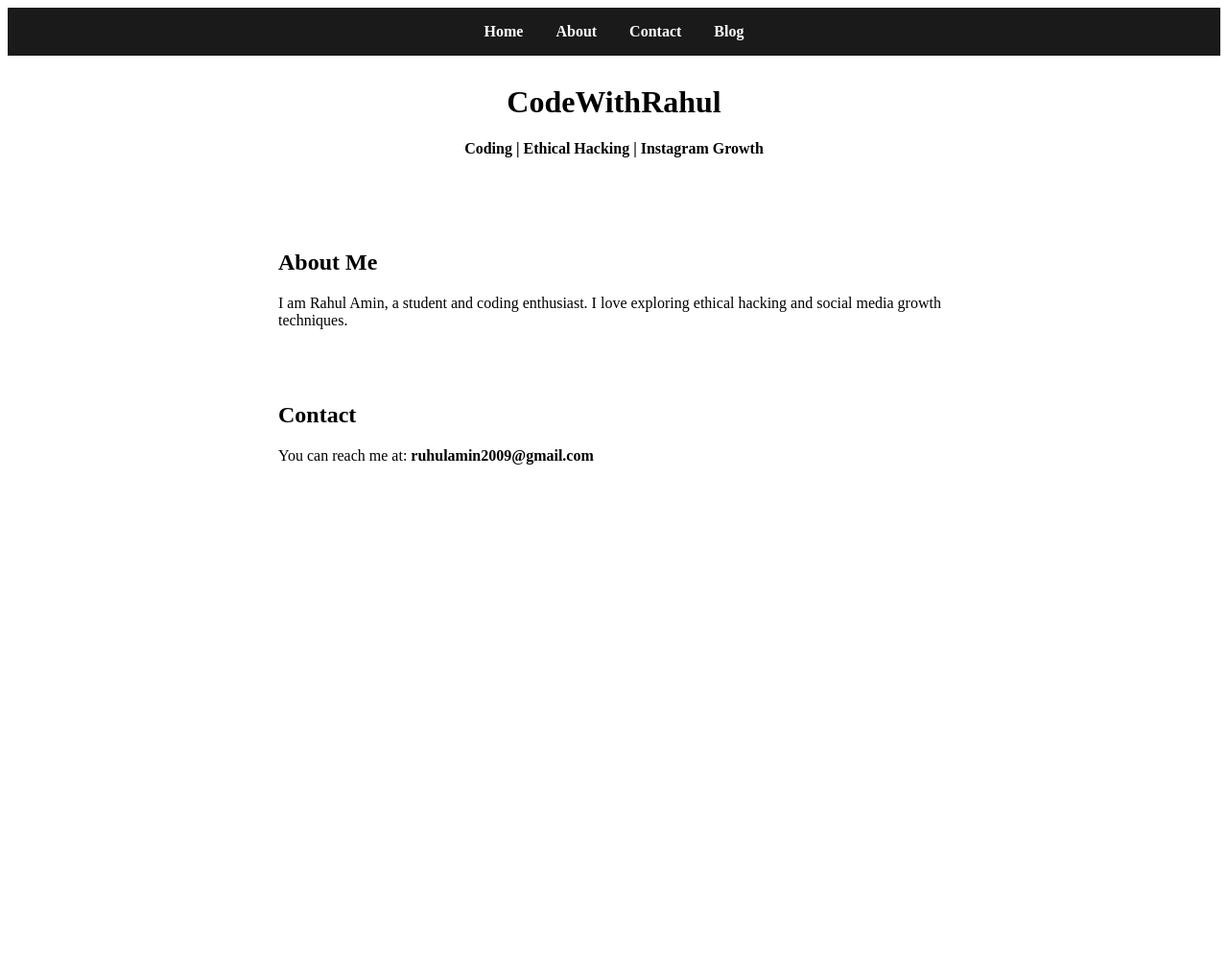
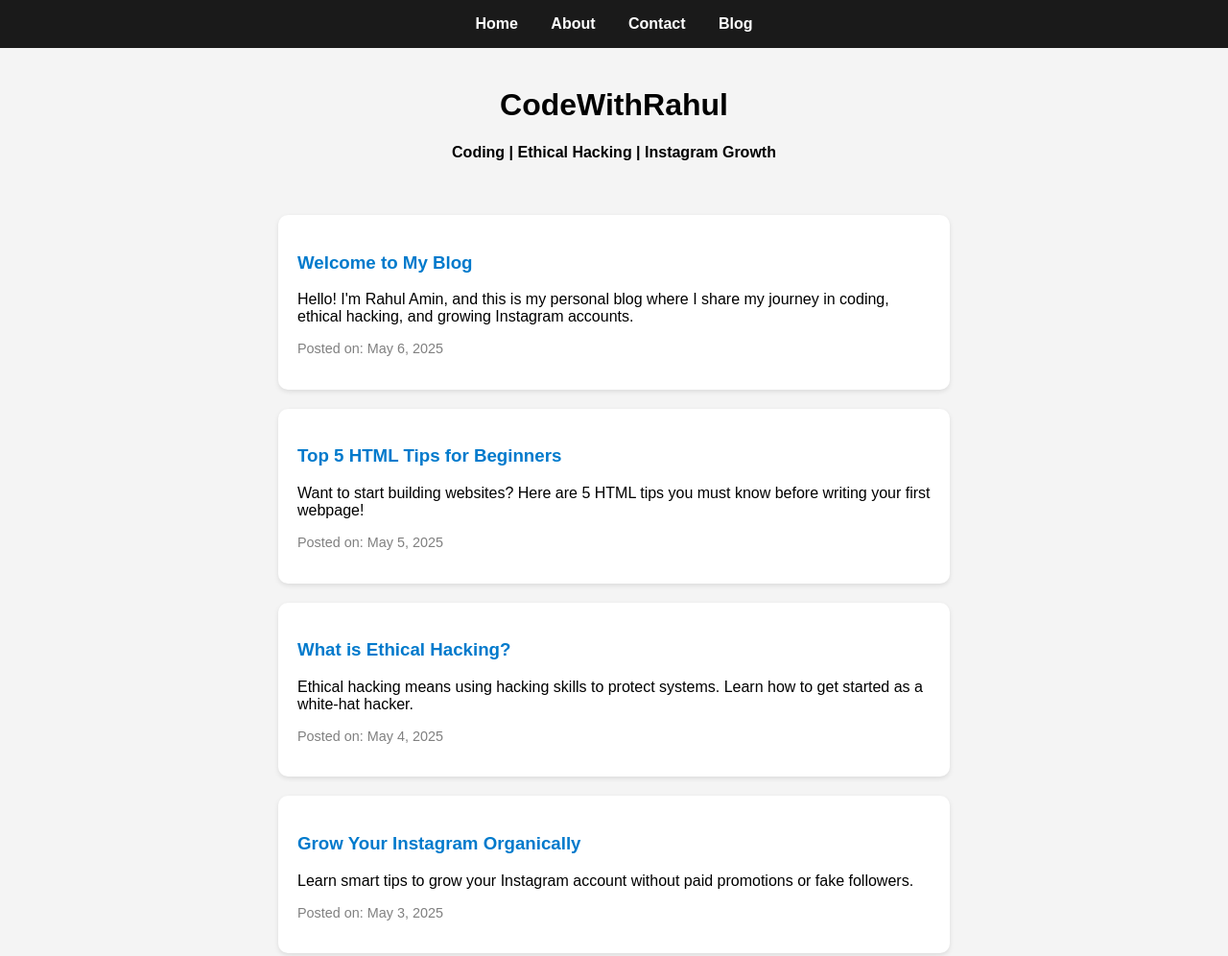
Before and after one commit to RuhulAmin2009/codewithrahul, a plain HTML site: page Index.html in a window 1280 px wide. Shown: the top 996 px of the page at 96% size. Before the commit the page ends 800 px from the top, so only its background shows below. Drawn offline with Linux system fonts and the light colour scheme.

Commit message:
Update Index.html

```diff
--- a/Index.html
+++ b/Index.html
@@ -1,32 +1,112 @@
+<!DOCTYPE html>
+<html lang="en">
+<head>
+  <meta charset="UTF-8">
+  <meta name="viewport" content="width=device-width, initial-scale=1.0">
+  <title>CodeWithRahul</title>
+  <style>
+    body {
+      font-family: Arial, sans-serif;
+      background-color: #f4f4f4;
+      margin: 0;
+      padding: 0;
+    }
+
+    nav {
+      background-color: #1a1a1a;
+      padding: 1rem;
+      text-align: center;
+    }
+
+    nav a {
+      color: white;
+      margin: 0 15px;
+      text-decoration: none;
+      font-weight: bold;
+    }
+
+    .container {
+      max-width: 700px;
+      margin: auto;
+      padding: 20px;
+    }
+
+    h1, h2 {
+      text-align: center;
+    }
+
+    .card {
+      background-color: white;
+      border-radius: 10px;
+      padding: 20px;
+      margin-bottom: 20px;
+      box-shadow: 0 2px 5px rgba(0,0,0,0.1);
+    }
+
+    .card h3 {
+      color: #007acc;
+    }
+
+    .date {
+      font-size: 0.9em;
+      color: gray;
+    }
+  </style>
+</head>
 <body>
+
   <!-- Navigation Bar -->
-  <nav style="background-color:#1a1a1a; padding: 1rem; text-align: center;">
-    <a href="#" style="color: white; margin: 0 15px; text-decoration: none; font-weight: bold;">Home</a>
-    <a href="#about" style="color: white; margin: 0 15px; text-decoration: none; font-weight: bold;">About</a>
-    <a href="#contact" style="color: white; margin: 0 15px; text-decoration: none; font-weight: bold;">Contact</a>
-    <a href="#blog" style="color: white; margin: 0 15px; text-decoration: none; font-weight: bold;">Blog</a>
+  <nav>
+    <a href="#">Home</a>
+    <a href="#about">About</a>
+    <a href="#contact">Contact</a>
+    <a href="#blog">Blog</a>
   </nav>
 
-  <!-- Existing Content Below -->
-  <div style="text-align:center; margin-top: 30px;">
+  <!-- Heading -->
+  <div class="container">
     <h1>CodeWithRahul</h1>
-    <p><strong>Coding | Ethical Hacking | Instagram Growth</strong></p>
+    <p style="text-align: center;"><strong>Coding | Ethical Hacking | Instagram Growth</strong></p>
   </div>
 
-  <!-- Blog Section -->
-  <div style="max-width: 700px; margin: auto; padding: 20px;" id="blog">
-    <!-- Your blog cards go here -->
+  <!-- Blog Posts -->
+  <div class="container" id="blog">
+    <div class="card">
+      <h3>Welcome to My Blog</h3>
+      <p>Hello! I'm Rahul Amin, and this is my personal blog where I share my journey in coding, ethical hacking, and growing Instagram accounts.</p>
+      <p class="date">Posted on: May 6, 2025</p>
+    </div>
+
+    <div class="card">
+      <h3>Top 5 HTML Tips for Beginners</h3>
+      <p>Want to start building websites? Here are 5 HTML tips you must know before writing your first webpage!</p>
+      <p class="date">Posted on: May 5, 2025</p>
+    </div>
+
+    <div class="card">
+      <h3>What is Ethical Hacking?</h3>
+      <p>Ethical hacking means using hacking skills to protect systems. Learn how to get started as a white-hat hacker.</p>
+      <p class="date">Posted on: May 4, 2025</p>
+    </div>
+
+    <div class="card">
+      <h3>Grow Your Instagram Organically</h3>
+      <p>Learn smart tips to grow your Instagram account without paid promotions or fake followers.</p>
+      <p class="date">Posted on: May 3, 2025</p>
+    </div>
   </div>
 
   <!-- About Section -->
-  <div id="about" style="max-width: 700px; margin: auto; padding: 20px;">
+  <div class="container" id="about">
     <h2>About Me</h2>
     <p>I am Rahul Amin, a student and coding enthusiast. I love exploring ethical hacking and social media growth techniques.</p>
   </div>
 
   <!-- Contact Section -->
-  <div id="contact" style="max-width: 700px; margin: auto; padding: 20px;">
+  <div class="container" id="contact">
     <h2>Contact</h2>
     <p>You can reach me at: <strong>ruhulamin2009@gmail.com</strong></p>
   </div>
+
 </body>
+</html>
```
